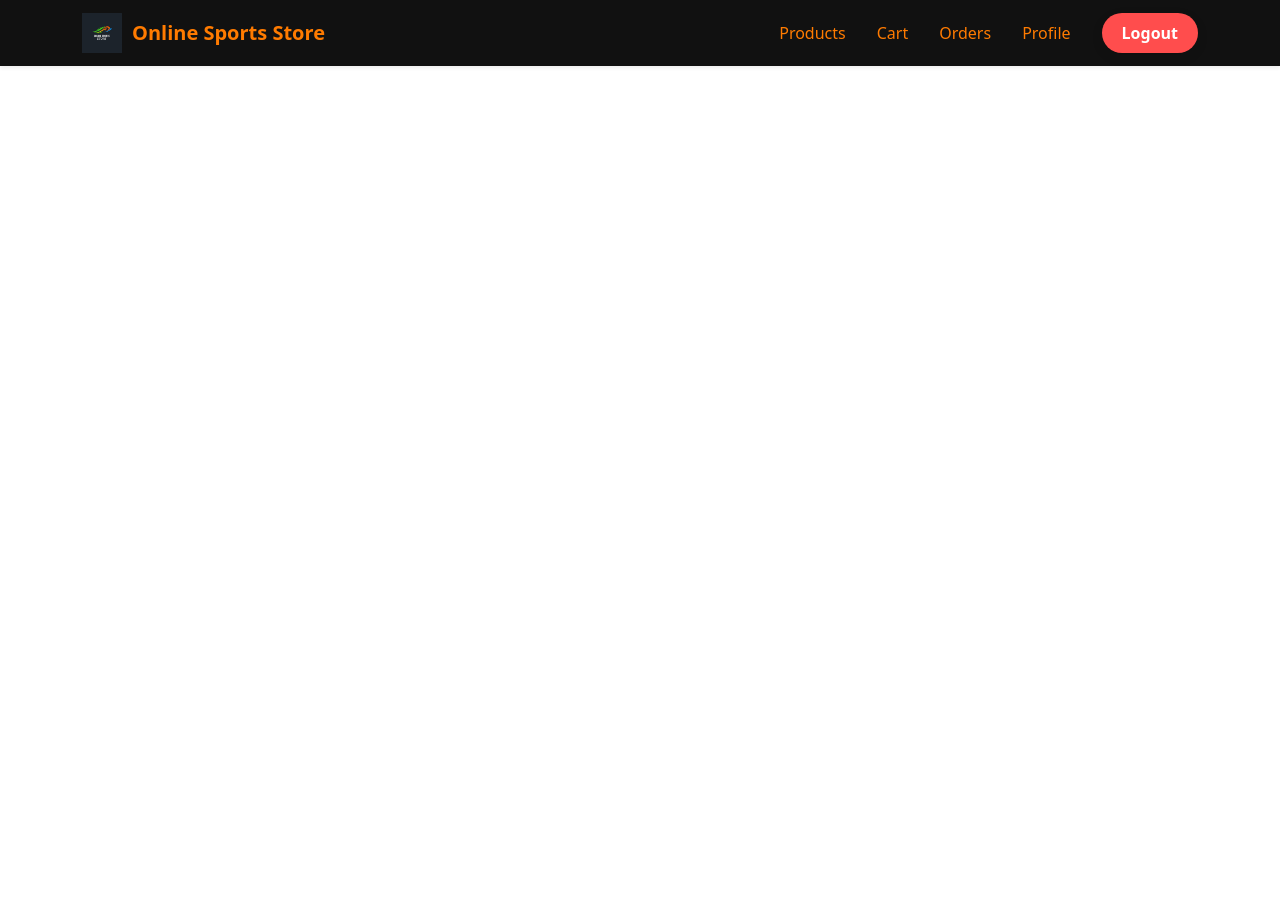
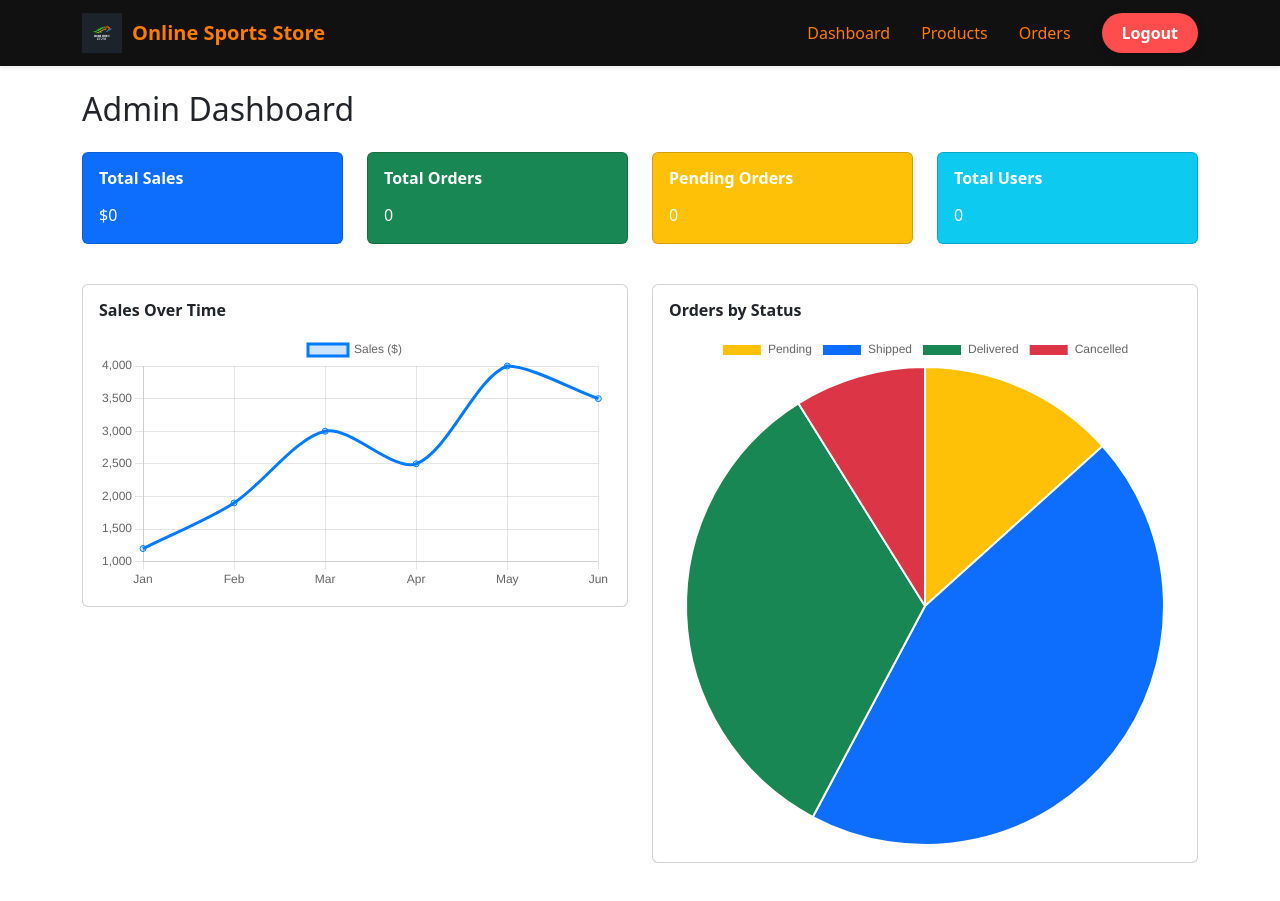
Before and after one commit to orwel009/sports-shop-frontend, a React (Create React App) app: page /admin/dashboard in a window 1280 px wide. Shown: the top 901 px of the page. Before the commit the page ends 800 px from the top, so only its background shows below. Built offline with nearby package versions, Linux system fonts and the light colour scheme; no server answers; sample sign-in values are in the browser's storage.

Commit message:
initial commit

```diff
--- a/package.json
+++ b/package.json
@@ -10,7 +10,9 @@
     "@testing-library/user-event": "^13.5.0",
     "axios": "^1.12.2",
     "bootstrap": "^5.3.8",
+    "chart.js": "^4.5.1",
     "react": "^19.2.0",
+    "react-chartjs-2": "^5.3.0",
     "react-dom": "^19.2.0",
     "react-redux": "^9.2.0",
     "react-router-dom": "^7.9.4",
--- a/src/App.js
+++ b/src/App.js
@@ -10,6 +10,9 @@ import ProductDetail from './components/ProductDetail/ProductDetail';
 import CartPage from './pages/CartPage/CartPage';
 import CheckoutPage from './pages/CheckoutPage/CheckoutPage';
 import OrdersPage from './pages/OrdersPage/OrdersPage';
+import AdminLogin from './pages/Admin/AdminLogin';
+import AdminDashboard from './pages/Admin/AdminDashboard';
+import ProtectedAdminRoute from './pages/Admin/ProtectedAdminRoute';
 
 function App() {
   return (
@@ -25,6 +28,12 @@ function App() {
             <Route path='/cart' element={<CartPage/>} />
             <Route path='/checkout' element={<CheckoutPage/>} />
             <Route path='/orders' element={<OrdersPage/>} />
+
+            <Route path='/admin/login' element={<AdminLogin />} />
+            <Route path='/admin/dashboard' element={
+              <ProtectedAdminRoute>
+              <AdminDashboard />
+              </ProtectedAdminRoute> } />
           </Routes>
     </>
   );
--- a/src/components/Navbar/Navbar.jsx
+++ b/src/components/Navbar/Navbar.jsx
@@ -4,18 +4,27 @@ import './Navbar.css';
 
 const Navbar = () => {
   const navigate = useNavigate();
-  const token = localStorage.getItem('token');
 
-  const handleLogout = () => {
+  // Tokens from localStorage
+  const userToken = localStorage.getItem('token');
+  const adminToken = localStorage.getItem('adminToken');
+
+  // Logout handlers
+  const handleUserLogout = () => {
     localStorage.removeItem('token');
     navigate('/login');
+  };
+
+  const handleAdminLogout = () => {
+    localStorage.removeItem('adminToken');
+    navigate('/admin/login');
   };
 
   return (
     <nav className="navbar custom-navbar navbar-expand-lg shadow-sm">
       <div className="container">
-        {/* Logo */}
-        <Link className="navbar-brand custom-brand" to="/">
+
+        <Link className="navbar-brand custom-brand" to={adminToken ? "/admin/dashboard" : "/"}>
           <img src="/images/logo.png" alt="Online Sports Store" className="logo" />
           <span className="brand-name">Online Sports Store</span>
         </Link>
@@ -36,49 +45,63 @@ const Navbar = () => {
         {/* Navigation Links */}
         <div className="collapse navbar-collapse" id="navbarNav">
           <ul className="navbar-nav ms-auto align-items-lg-center">
-            <li className="nav-item">
-              <Link className="nav-link custom-link" to="/products">
-                Products
-              </Link>
-            </li>
 
-            {!token ? (
+            {/* Non-logged-in Users */}
+            {!userToken && !adminToken && (
               <>
                 <li className="nav-item">
-                  <Link className="btn login-btn ms-2" to="/login">
-                    Login
+                  <Link className="nav-link custom-link" to="/products">
+                    Products
                   </Link>
                 </li>
                 <li className="nav-item">
-                  <Link className="btn reg-btn ms-2" to="/register">
-                    Register
-                  </Link>
-                </li>
-              </>
-            ) : (
-              <>
-                <li className="nav-item">
-                  <Link className="nav-link custom-link" to="/cart">
-                    Cart
-                  </Link>
+                  <Link className="btn login-btn ms-2" to="/login">Login</Link>
                 </li>
                 <li className="nav-item">
-                  <Link className="nav-link custom-link" to="/orders">
-                    Orders
-                  </Link>
-                </li>
-                <li className="nav-item">
-                  <Link className="nav-link custom-link" to="/profile">
-                    Profile
-                  </Link>
-                </li>
-                <li className="nav-item">
-                  <button className="btn logout-btn ms-2" onClick={handleLogout}>
-                    Logout
-                  </button>
+                  <Link className="btn reg-btn ms-2" to="/register">Register</Link>
                 </li>
               </>
             )}
+
+            {/* Logged-in Normal Users */}
+            {userToken && !adminToken && (
+              <>
+                <li className="nav-item">
+                  <Link className="nav-link custom-link" to="/products">Products</Link>
+                </li>
+                <li className="nav-item">
+                  <Link className="nav-link custom-link" to="/cart">Cart</Link>
+                </li>
+                <li className="nav-item">
+                  <Link className="nav-link custom-link" to="/orders">Orders</Link>
+                </li>
+                <li className="nav-item">
+                  <Link className="nav-link custom-link" to="/profile">Profile</Link>
+                </li>
+                <li className="nav-item">
+                  <button className="btn logout-btn ms-2" onClick={handleUserLogout}>Logout</button>
+                </li>
+              </>
+            )}
+
+            {/* Admin Users */}
+            {adminToken && (
+              <>
+                <li className="nav-item">
+                  <Link className="nav-link custom-link" to="/admin/dashboard">Dashboard</Link>
+                </li>
+                <li className="nav-item">
+                  <Link className="nav-link custom-link" to="/admin/products">Products</Link>
+                </li>
+                <li className="nav-item">
+                  <Link className="nav-link custom-link" to="/admin/orders">Orders</Link>
+                </li>
+                <li className="nav-item">
+                  <button className="btn logout-btn ms-2" onClick={handleAdminLogout}>Logout</button>
+                </li>
+              </>
+            )}
+
           </ul>
         </div>
       </div>
--- /dev/null
+++ b/src/pages/Admin/AdminDashboard.jsx
@@ -0,0 +1,186 @@
+import React, { useEffect, useState } from "react";
+import { Line, Pie, Bar, Doughnut } from "react-chartjs-2";
+import adminAPI from '../../services/adminApi'
+
+import {
+  Chart as ChartJS,
+  CategoryScale,
+  LinearScale,
+  PointElement,
+  LineElement,
+  Title,
+  Tooltip,
+  Legend,
+  ArcElement,
+  BarElement,
+} from "chart.js";
+
+ChartJS.register(
+  CategoryScale,
+  LinearScale,
+  PointElement,
+  LineElement,
+  Title,
+  Tooltip,
+  Legend,
+  ArcElement,
+  BarElement
+);
+
+const AdminDashboard = () => {
+  const [stats, setStats] = useState({
+    totalSales: 0,
+    totalOrders: 0,
+    pendingOrders: 0,
+    bestSelling: [],
+    totalUsers: 0,
+  });
+
+  useEffect(() => {
+    fetchDashboardData();
+  }, []);
+
+  const fetchDashboardData = async () => {
+    try {
+      const res = await adminAPI.get("/dashboard"); // your backend
+      setStats(res.data.stats);
+    } catch (err) {
+      console.error(err);
+    }
+  };
+
+  // Sample chart data
+  const sampleLineData = {
+    labels: ["Jan", "Feb", "Mar", "Apr", "May", "Jun"],
+    datasets: [
+      {
+        label: "Sales ($)",
+        data: [1200, 1900, 3000, 2500, 4000, 3500],
+        borderColor: "#007bff",
+        backgroundColor: "rgba(0,123,255,0.2)",
+        tension: 0.3,
+      },
+    ],
+  };
+
+  const samplePieData = {
+    labels: ["Pending", "Shipped", "Delivered", "Cancelled"],
+    datasets: [
+      {
+        label: "Orders",
+        data: [12, 40, 30, 8],
+        backgroundColor: ["#ffc107", "#0d6efd", "#198754", "#dc3545"],
+      },
+    ],
+  };
+
+  const sampleBarData = {
+    labels: ["Nike Air Zoom", "Adidas Ultraboost", "Puma T-shirt", "Reebok Sneakers", "UA Shorts"],
+    datasets: [
+      {
+        label: "Units Sold",
+        data: [120, 90, 75, 60, 50],
+        backgroundColor: "#0d6efd",
+      },
+    ],
+  };
+
+  const sampleDoughnutData = {
+    labels: ["Nike", "Adidas", "Puma", "Reebok", "UA"],
+    datasets: [
+      {
+        label: "Revenue by Brand",
+        data: [5000, 4000, 3000, 2000, 1500],
+        backgroundColor: ["#0d6efd", "#ffc107", "#198754", "#dc3545", "#6f42c1"],
+      },
+    ],
+  };
+
+  return (
+    <div className="container py-4">
+      <h2 className="mb-4">Admin Dashboard</h2>
+
+      {/* Metrics Cards */}
+      <div className="row mb-4">
+        <div className="col-md-3 col-sm-6 mb-3">
+          <div className="card text-white bg-primary">
+            <div className="card-body">
+              <h5 className="card-title">Total Sales</h5>
+              <p className="card-text">${stats.totalSales}</p>
+            </div>
+          </div>
+        </div>
+
+        <div className="col-md-3 col-sm-6 mb-3">
+          <div className="card text-white bg-success">
+            <div className="card-body">
+              <h5 className="card-title">Total Orders</h5>
+              <p className="card-text">{stats.totalOrders}</p>
+            </div>
+          </div>
+        </div>
+
+        <div className="col-md-3 col-sm-6 mb-3">
+          <div className="card text-white bg-warning">
+            <div className="card-body">
+              <h5 className="card-title">Pending Orders</h5>
+              <p className="card-text">{stats.pendingOrders}</p>
+            </div>
+          </div>
+        </div>
+
+        <div className="col-md-3 col-sm-6 mb-3">
+          <div className="card text-white bg-info">
+            <div className="card-body">
+              <h5 className="card-title">Total Users</h5>
+              <p className="card-text">{stats.totalUsers}</p>
+            </div>
+          </div>
+        </div>
+      </div>
+
+      {/* Charts */}
+      <div className="row mb-4">
+        <div className="col-md-6 mb-3">
+          <div className="card">
+            <div className="card-body">
+              <h5 className="card-title">Sales Over Time</h5>
+              <Line data={sampleLineData} />
+            </div>
+          </div>
+        </div>
+
+        <div className="col-md-6 mb-3">
+          <div className="card">
+            <div className="card-body">
+              <h5 className="card-title">Orders by Status</h5>
+              <Pie data={samplePieData} />
+            </div>
+          </div>
+        </div>
+      </div>
+
+      <div className="row mb-4">
+        <div className="col-md-6 mb-3">
+          <div className="card">
+            <div className="card-body">
+              <h5 className="card-title">Top Products</h5>
+              <Bar data={sampleBarData} />
+            </div>
+          </div>
+        </div>
+
+        <div className="col-md-6 mb-3">
+          <div className="card">
+            <div className="card-body">
+              <h5 className="card-title">Revenue by Brand</h5>
+              <Doughnut data={sampleDoughnutData} />
+            </div>
+          </div>
+        </div>
+      </div>
+    </div>
+  );
+};
+
+export default AdminDashboard;
--- /dev/null
+++ b/src/pages/Admin/AdminLogin.jsx
@@ -0,0 +1,66 @@
+// src/pages/AdminLogin/AdminLogin.jsx
+import React, { useState } from "react";
+import { useNavigate } from "react-router-dom";
+import adminAPI from "../../services/adminApi";
+
+const AdminLogin = () => {
+  const [email, setEmail] = useState("");
+  const [password, setPassword] = useState("");
+  const [loading, setLoading] = useState(false);
+  const navigate = useNavigate();
+
+  const handleSubmit = async (e) => {
+    e.preventDefault();
+    setLoading(true);
+
+    try {
+      const res = await adminAPI.post("/auth/login", { email, password });
+      if(res.data.user.role === 'admin'){
+        localStorage.setItem("adminToken", res.data.token);
+        navigate("/admin/dashboard")
+      }else{
+        localStorage.setItem('token', res.data.token);
+        navigate("/")
+      }
+    } catch (err) {
+      alert(err.response?.data?.msg || "Login failed");
+    } finally {
+      setLoading(false);
+    }
+  };
+
+  return (
+    <div className="container py-5" style={{ maxWidth: "400px" }}>
+      <h2 className="text-center mb-4">Admin Login</h2>
+      <form onSubmit={handleSubmit}>
+        <div className="mb-3">
+          <label>Email</label>
+          <input
+            type="email"
+            className="form-control"
+            value={email}
+            onChange={(e) => setEmail(e.target.value)}
+            required
+          />
+        </div>
+
+        <div className="mb-3">
+          <label>Password</label>
+          <input
+            type="password"
+            className="form-control"
+            value={password}
+            onChange={(e) => setPassword(e.target.value)}
+            required
+          />
+        </div>
+
+        <button type="submit" className="btn btn-primary w-100" disabled={loading}>
+          {loading ? "Logging in..." : "Login"}
+        </button>
+      </form>
+    </div>
+  );
+};
+
+export default AdminLogin;
--- /dev/null
+++ b/src/pages/Admin/ProtectedAdminRoute.jsx
@@ -0,0 +1,10 @@
+// src/components/ProtectedAdminRoute.jsx
+import React from "react";
+import { Navigate } from "react-router-dom";
+
+const ProtectedAdminRoute = ({ children }) => {
+  const token = localStorage.getItem("adminToken");
+  return token ? children : <Navigate to="/admin/login" />;
+};
+
+export default ProtectedAdminRoute;
--- a/src/pages/Profile.jsx
+++ b/src/pages/Profile.jsx
@@ -37,11 +37,10 @@ const Profile = () => {
     <div className="row justify-content-center">
       <div className="col-md-6">
         {user ? (
-          <div className="card p-4">
+          <div className="card p-4 mt-5">
             <h2 className="card-title">Profile</h2>
             <p><strong>Name:</strong> {user.name}</p>
             <p><strong>Email:</strong> {user.email}</p>
-            <p><strong>Role:</strong> {user.role}</p>
           </div>
         ) : (
           <p>Loading user info...</p>
--- /dev/null
+++ b/src/services/adminApi.js
@@ -0,0 +1,19 @@
+import axios from "axios";
+
+const adminAPI = axios.create({
+  baseURL: "http://172.20.10.4:5000/api",
+  withCredentials: false,
+});
+
+adminAPI.interceptors.request.use(
+  (config) => {
+    const token = localStorage.getItem("adminToken");
+    if (token) {
+      config.headers.Authorization = `Bearer ${token}`;
+    }
+    return config;
+  },
+  (error) => Promise.reject(error)
+);
+
+export default adminAPI;
```
Also changed, not shown: 1 other file (tests, documents, lock files or other folders).
